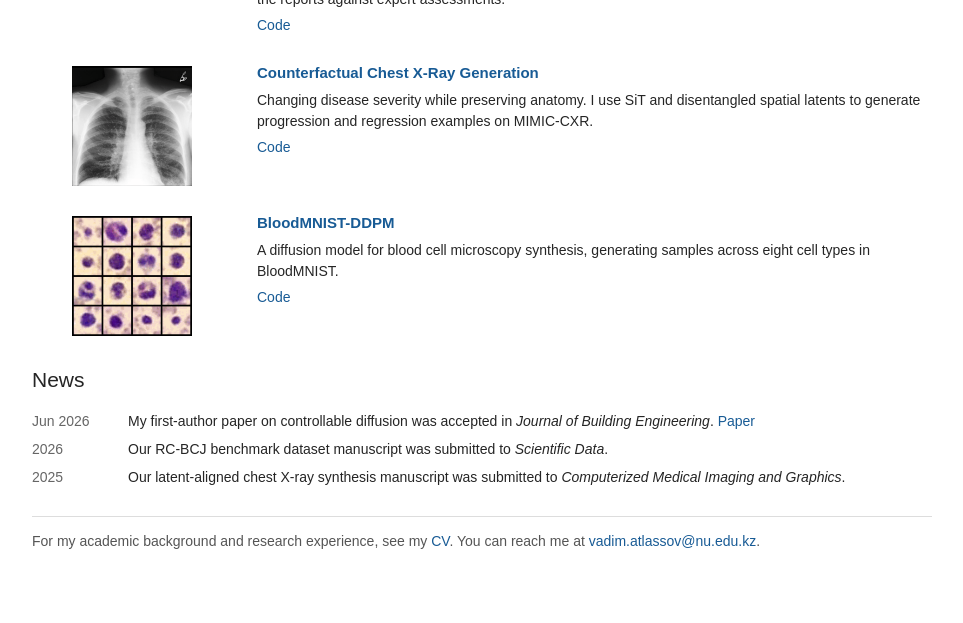
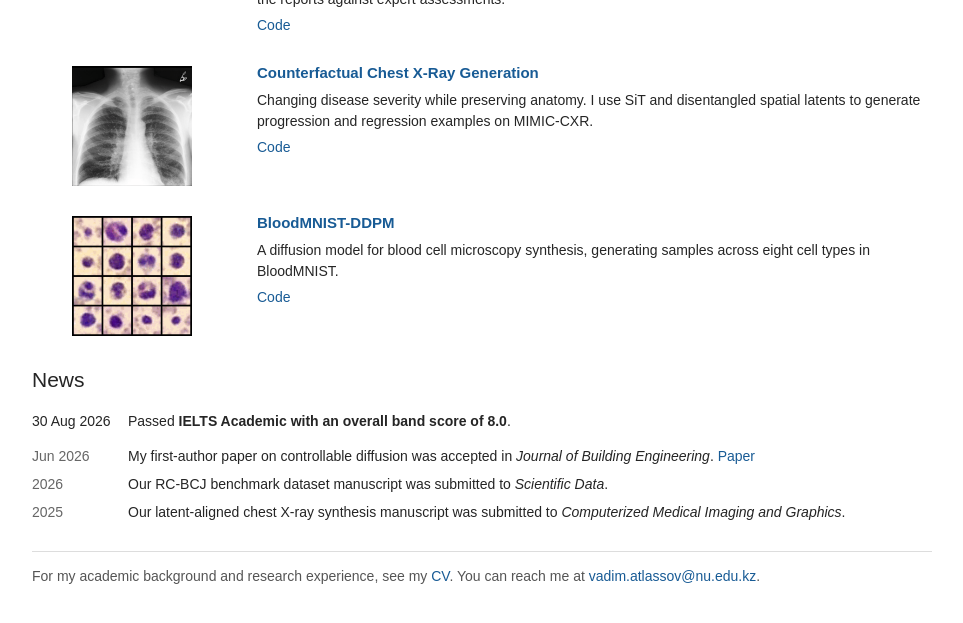
Before and after one commit to Vadim-ATL/Vadim-ATL.github.io, a Jekyll site: the page built from index.md, in a window 1280 px wide, cut to the strip 1174-1819 px from the top of the page. Shown: the top 623 px of the strip, without its empty margins (158-1121 px from the left). Built offline with Jekyll 4.4.1, drawn with Linux system fonts in a browser that asks for light colours.

Commit message:
Add news section with IELTS score update
Added news section with IELTS Academic score announcement.

```diff
--- a/index.md
+++ b/index.md
@@ -84,6 +84,10 @@ layout: default
 
 <section aria-labelledby="news">
   <h2 id="news">News</h2>
+  <div class="news">
+    <span class="news-date">30 Aug 2026</span>
+    <span>Passed <strong>IELTS Academic with an overall band score of 8.0</strong>.</span>
+  </div>
   <dl class="news">
     <dt>Jun 2026</dt><dd>My first-author paper on controllable diffusion was accepted in <em>Journal of Building Engineering</em>. <a href="https://doi.org/10.1016/j.jobe.2026.116466">Paper</a></dd>
     <dt>2026</dt><dd>Our RC-BCJ benchmark dataset manuscript was submitted to <em>Scientific Data</em>.</dd>
```
